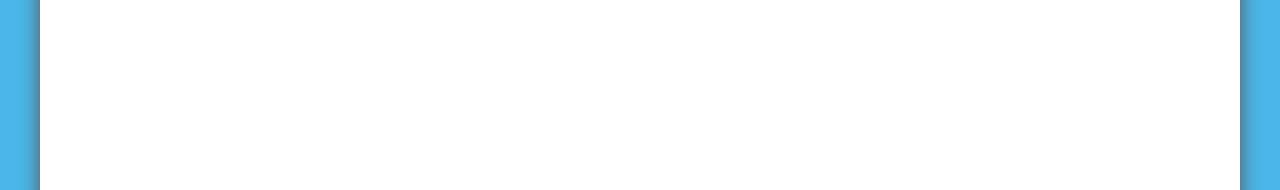
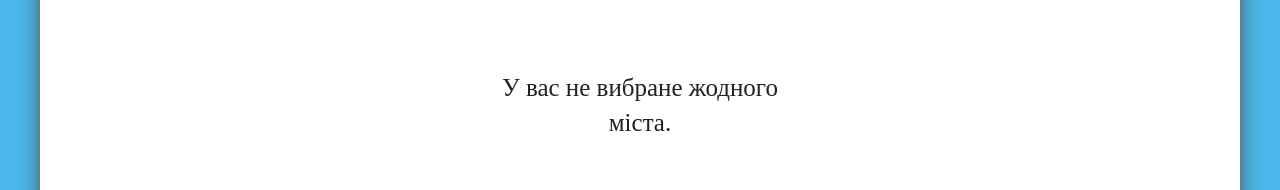
Before and after one commit to Xrustofor/weather, a Vue app: page / in a window 1280 px wide. Shown: the part 399-589 px from the top of the page. Built offline with nearby package versions, Linux system fonts and the light colour scheme; what @ctechhindi/vue3-progress-bar, @fawmi/vue-google-maps would draw is missing.

Commit message:
add keyframes styles at input

```diff
--- /dev/null
+++ b/src/components/AppInfo.vue
@@ -0,0 +1,33 @@
+<template>
+  <div class="component">
+    <div class="main">
+      <p>{{ text }}</p>
+    </div>
+  </div>
+</template>
+
+<script setup>
+import { defineProps } from "vue";
+const { text } = defineProps(["text"]);
+</script>
+<style lang="scss" scoped>
+.component {
+  width: 100%;
+  height: 100%;
+  display: flex;
+  justify-content: center;
+  align-items: center;
+  .main {
+    max-width: 300px;
+    width: 100%;
+    text-align: center;
+    font-size: 25px;
+    line-height: 35px;
+    p {
+      text-align: inherit;
+      font-size: inherit;
+      line-height: inherit;
+    }
+  }
+}
+</style>
--- a/src/views/Chosen.vue
+++ b/src/views/Chosen.vue
@@ -57,11 +57,7 @@
       <AppLoading />
     </Teleport>
   </div>
-  <div v-else class="empty_wrap">
-    <div class="empty">
-      <p>Ви не добавили жодного міста в обране.</p>
-    </div>
-  </div>
+  <AppInfo v-else text="Ви не добавили жодного міста в обране."></AppInfo>
 </template>
 <script setup>
 import { computed, ref, onMounted } from "vue";
@@ -71,6 +67,7 @@ import AppTabs from "@/components/AppTabs.vue";
 import AppChart from "@/components/AppChart.vue";
 import AppModalWindow from "@/components/AppModalWindow.vue";
 import AppLoading from "@/components/AppLoading.vue";
+import AppInfo from "@/components/AppInfo.vue";
 import { CONSTANTS, LABLEL_CHART, TYPE } from "@/consts";
 
 const store = useStore();
@@ -159,21 +156,4 @@ const closeModal = () => {
     min-width: 100px;
   }
 }
-
-.empty_wrap {
-  width: 100%;
-  height: 100%;
-  display: flex;
-  justify-content: center;
-  align-items: center;
-  .empty {
-    max-width: 300px;
-    width: 100%;
-    p {
-      text-align: center;
-      font-size: 25px;
-      line-height: 35px;
-    }
-  }
-}
 </style>
--- a/src/views/Home.vue
+++ b/src/views/Home.vue
@@ -2,7 +2,7 @@
   <div class="page">
     <div class="input_button_wrap">
       <div class="input_button">
-        <div class="wrap">
+        <div class="wrap" :class="items.length || 'warning'">
           <AppAutocompleteCity @selected="setSelectedCity" />
         </div>
         <div class="wrap">
@@ -10,7 +10,8 @@
         </div>
       </div>
     </div>
-    <AppTabs v-if="items.length" :id="geolocation.uuid" @selected="selected">
+    <template v-if="items.length">
+      <AppTabs :id="geolocation.uuid" @selected="selected">
         <template v-slot:title>
           <h2>{{ city }}</h2>
         </template>
@@ -24,6 +25,9 @@
         :header="chartHeader"
         :label="labelChart"
       />
+    </template>
+    <AppInfo v-else text="У вас не вибране жодного міста."></AppInfo>
+
     <Teleport to="body">
       <AppModalWindow
         v-if="showModal"
@@ -51,6 +55,7 @@ import AppChart from "@/components/AppChart.vue";
 import AppTabs from "@/components/AppTabs.vue";
 import AppModalWindow from "@/components/AppModalWindow.vue";
 import AppLoading from "@/components/AppLoading.vue";
+import AppInfo from "@/components/AppInfo.vue";
 import { CONSTANTS } from "../consts";
 
 const chartKey = ref(new Date().getTime());
@@ -180,4 +185,22 @@ const closeModal = (payload) => {
     }
   }
 }
+
+.warning {
+  border-radius: 5px;
+  box-shadow: 0px 0px 10px #7aa4b7;
+  animation: blink 1s infinite;
+
+  @keyframes blink {
+    0% {
+      box-shadow: none;
+    }
+    50% {
+      box-shadow: 0px 0px 10px #7aa4b7;
+    }
+    100% {
+      box-shadow: none;
+    }
+  }
+}
 </style>
```
Lines whose indentation alone changed are shown as unchanged.
